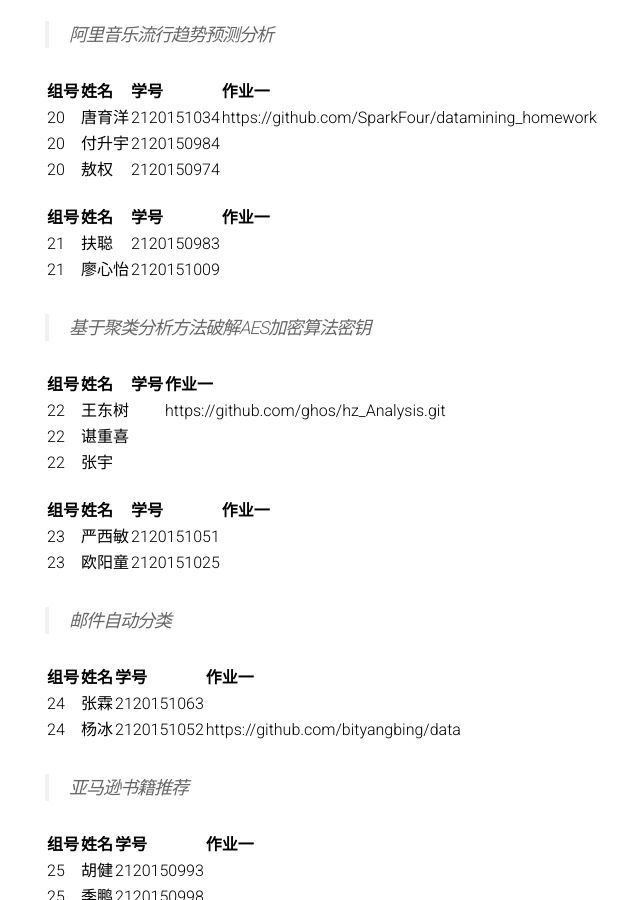
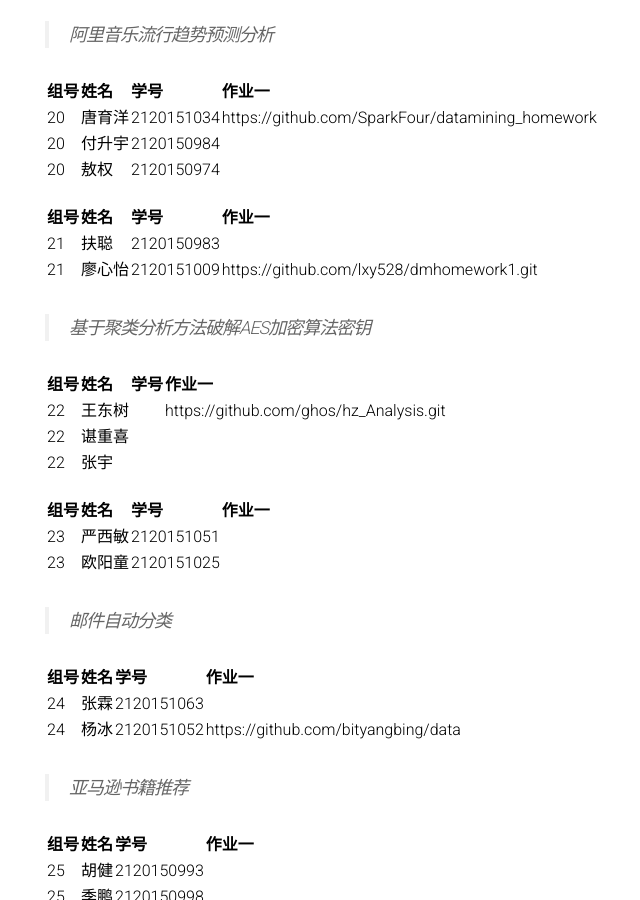
Before and after one commit to BITDM/bitdm.github.io, a Jekyll site: the page built from 2016/groups.md, in a window 1280 px wide and 900 px high, scrolled down 3754 px. Shown: the whole window, without its empty margins (195-835 px from the left). Built offline with Jekyll 4.4.1, drawn with Linux system fonts in a browser that asks for light colours; some of the changed lines change nothing that is shown.

Commit message:
Update groups.md

```diff
--- a/2016/groups.md
+++ b/2016/groups.md
@@ -164,7 +164,7 @@ permalink: /2016/groups/
 |组号|姓名|学号|作业一|
 |:-------------|:-------------|:-----|:-----|
 |21|扶聪|2120150983|
-|21|廖心怡|2120151009|
+|21|廖心怡|2120151009|https://github.com/lxy528/dmhomework1.git|
 
 > 基于聚类分析方法破解AES加密算法密钥
 
```
